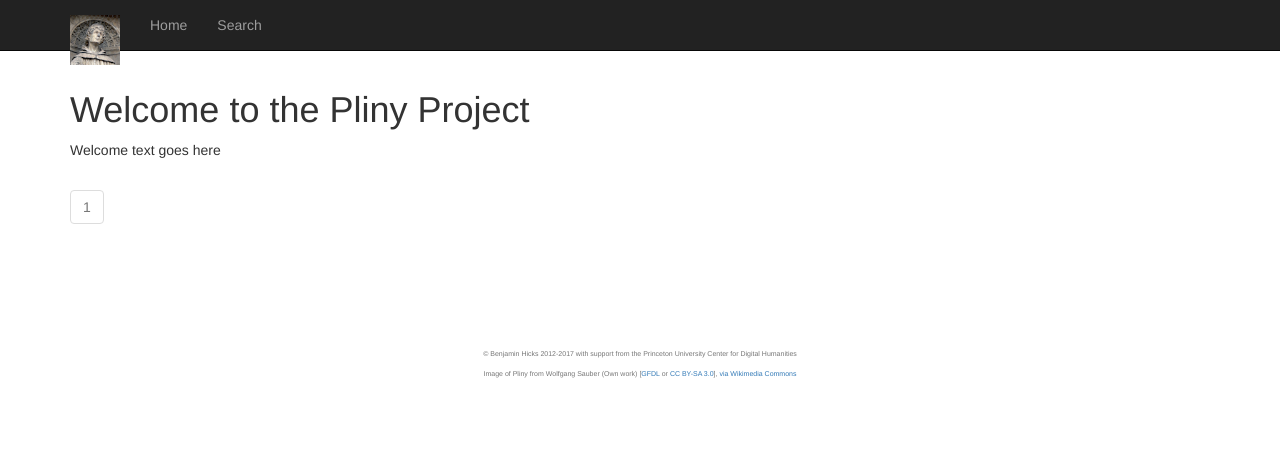
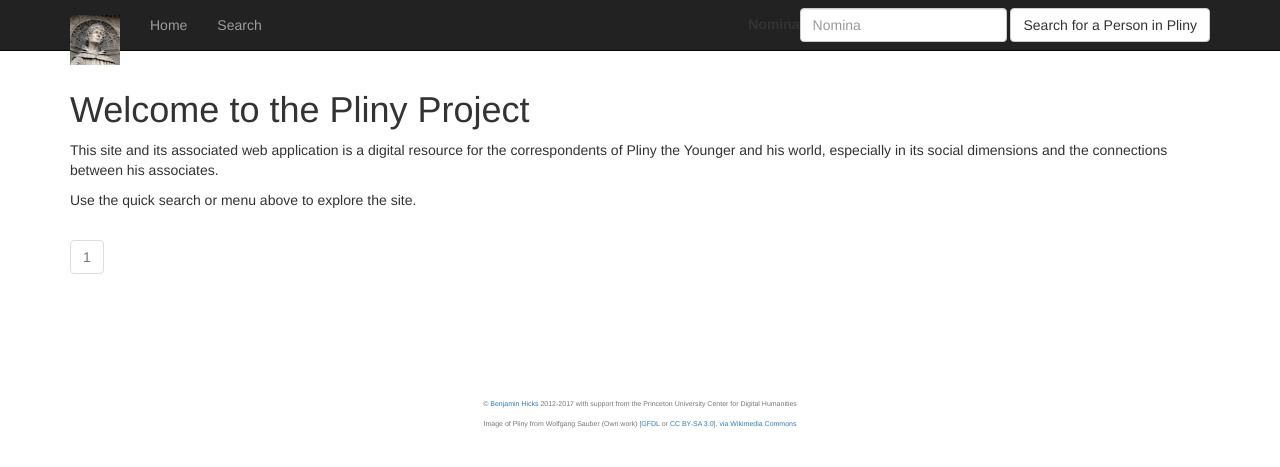
Before and after one commit to meg-codes/PlinyProject, a Django app: page / in a window 1280 px wide. Shown: the top 467 px of the page. Run offline with Django 3.2, Linux system fonts and the light colour scheme; data that the repository does not hold is empty; some libraries are stand-ins or nearby versions.

Commit message:
Add search form and email obfuscation to index

```diff
--- a/news/templates/news/post_list.html
+++ b/news/templates/news/post_list.html
@@ -1,6 +1,29 @@
 {% extends 'pp_base.html' %}
 
 {% block head %}
+<script>
+$(document).ready(function() {
+    $("#id_nomina").autocomplete({
+      source: function(request, response) {
+          var query = request.term
+          $.get("{% url 'people:autocomplete' %}", {q: query}, function (data) {
+              return response(data)
+          });
+      },
+      classes: {
+        "ui-autocomplete": "ui-front"
+      },
+      appendTo: $('nav')
+    });
+
+    // Snip from https://gist.github.com/mathiasbynens/286824
+    $(function() {
+     $('a[href^="mailto:"]').each(function() {
+      this.href = this.href.replace('(at)', '@').replace(/\(dot\)/g, '.');
+     });
+    });
+  });
+</script>
 <title>The Pliny Project</title>
 {% endblock%}
 
@@ -8,7 +31,11 @@
     <div class='row'>
       <div class='col-xs-12'>
         <h1>Welcome to the Pliny Project</h1>
-        <p>Welcome text goes here</p>
+        <p>This site and its associated web application is a digital resource
+        for the correspondents of Pliny the Younger and his world, especially
+       in its social dimensions and the connections between his associates.</p>
+
+       <p>Use the quick search or menu above to explore the site.</p>
       </div>
     </div>
 
--- a/news/views.py
+++ b/news/views.py
@@ -1,4 +1,5 @@
 from django.views.generic import ListView
+from prosopography.forms import SearchForm
 from .models import Post
 
 
@@ -7,3 +8,9 @@ class PostListView(ListView):
     model = Post
     paginate_by = 3
     context_object_name = 'posts'
+
+    def get_context_data(self, **kwargs):
+
+        context = super(PostListView, self).get_context_data()
+        context['form'] = SearchForm()
+        return context
--- /dev/null
+++ b/prosopography/forms.py
@@ -0,0 +1,9 @@
+from django import forms
+
+
+class SearchForm(forms.Form):
+    nomina = forms.CharField(max_length=255, required=False)
+
+    def __init__(self, *args, **kwargs):
+        super(SearchForm, self).__init__(*args, **kwargs)
+        self.fields['nomina'].widget.attrs.update({'class': 'typeahead'})
--- a/prosopography/templates/prosopography/person_list.html
+++ b/prosopography/templates/prosopography/person_list.html
@@ -3,8 +3,6 @@
 {% load bootstrap3 static %}
 
 {% block head %}
-<script src='https://code.jquery.com/ui/1.12.0/jquery-ui.min.js'></script>
-<link rel='stylesheet' href='https://code.jquery.com/ui/1.12.1/themes/base/jquery-ui.css' />
 
 <script>
 
--- a/templates/footer.html
+++ b/templates/footer.html
@@ -1,6 +1,6 @@
 <footer class='footer'>
   <div class='container'>
-    <p class='text-muted'>© Benjamin Hicks 2012-2017 with support from the Princeton
+    <p class='text-muted'>© <a href='mailto:bhicks(at)princeton(dot)edu'>Benjamin Hicks</a> 2012-2017 with support from the Princeton
      University Center for Digital Humanities</p>
      <p class='text-muted'>Image of Pliny from Wolfgang Sauber (Own work) [<a href="http://www.gnu.org/copyleft/fdl.html">GFDL</a> or <a href="http://creativecommons.org/licenses/by-sa/3.0">CC BY-SA 3.0</a>],
        <a href="https://commons.wikimedia.org/wiki/File%3AComo_-_Dom_-_Fassade_-_Plinius_der_J%C3%BCngere.jpg">via Wikimedia Commons</a></p>
--- a/templates/pp_base.html
+++ b/templates/pp_base.html
@@ -15,6 +15,9 @@
   <script src="https://maxcdn.bootstrapcdn.com/bootstrap/3.3.7/js/bootstrap.min.js"
   integrity="sha384-Tc5IQib027qvyjSMfHjOMaLkfuWVxZxUPnCJA7l2mCWNIpG9mGCD8wGNIcPD7Txa"
   crossorigin="anonymous"></script>
+  <script src='https://code.jquery.com/ui/1.12.0/jquery-ui.min.js'></script>
+  <link rel='stylesheet' href='https://code.jquery.com/ui/1.12.1/themes/base/jquery-ui.css' />
+
   {% block head %}
   {% endblock %}
   </head>
--- a/templates/top_nav.html
+++ b/templates/top_nav.html
@@ -1,3 +1,4 @@
+{% load bootstrap3 %}
 <nav class="navbar navbar-inverse navbar-fixed-top">
   <div class="container">
     <div class='navbar-header'>
@@ -17,6 +18,12 @@
               <li><a href="#">Home</a></li>
               <li><a href="#">Search</a></li>
             </ul>
+            <form class='navbar-form navbar-right'
+                  action="{% url 'people:search' %}"
+                  method="get">
+              {% bootstrap_form form layout='inline' %}
+                     <button type="submit" class="btn btn-default">Search for a Person in Pliny</button>
+            </form>
     </div>
   </div>
 </nav>
```
Also changed, not shown: prosopography/views.py (+1 -9 lines).
